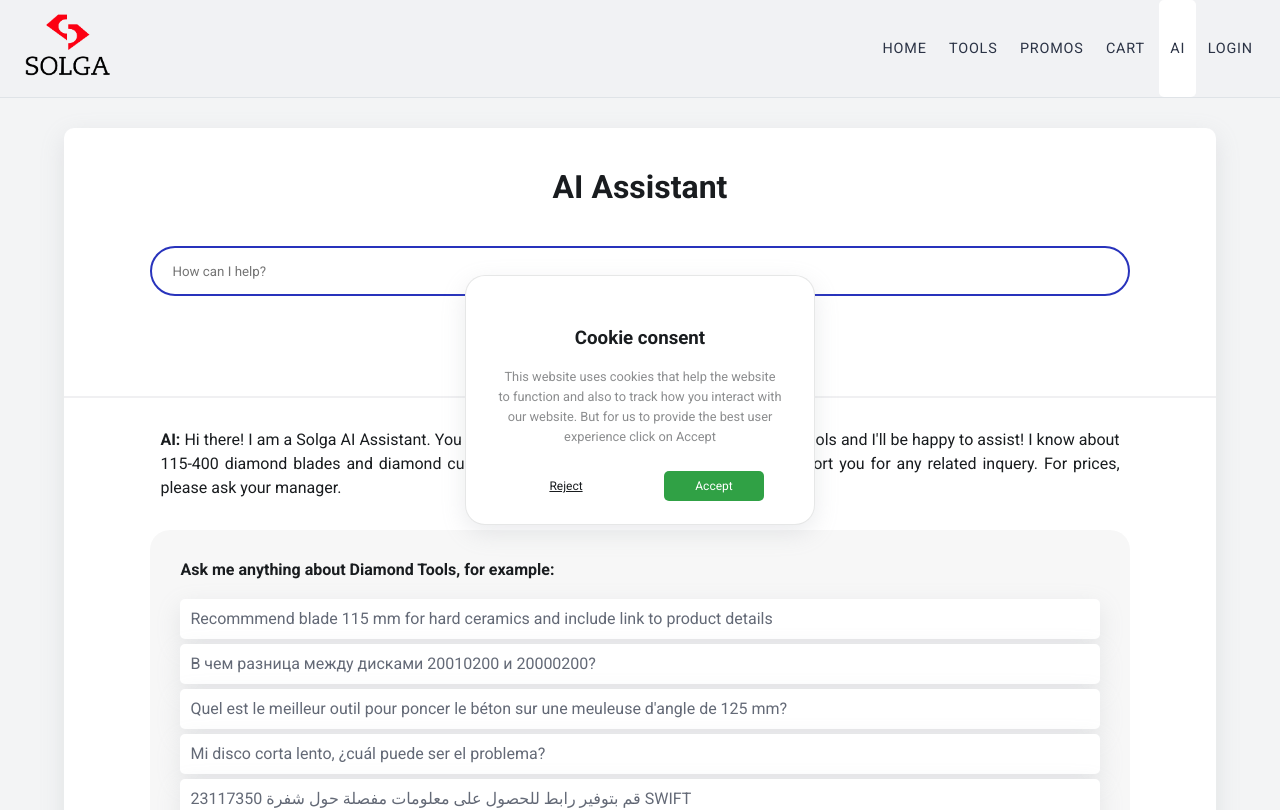
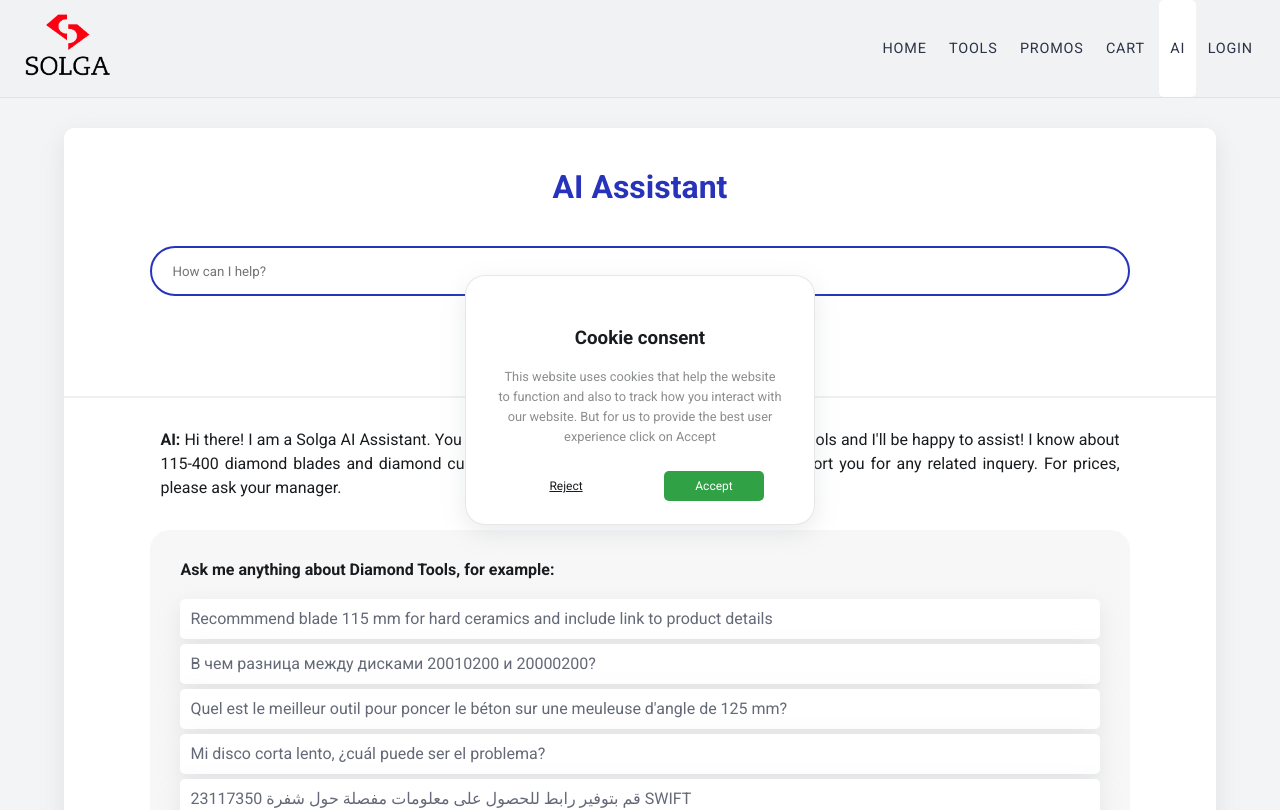
Before and after one commit to dmoiseev22/PartnerHub, a React (Vite) app: page /ai in a window 1280 px wide. Shown: the top 810 px of the page. Built offline with nearby package versions, Linux system fonts and the light colour scheme; no server answers; the database is empty.

Commit message:
minor fixes

```diff
--- a/src/index.css
+++ b/src/index.css
@@ -1670,6 +1670,7 @@
 
 .assistant-container h1{
   margin: 20px 0 10px;
+  color: #2833BC;
 }
 
 .assistant-container form {
```
